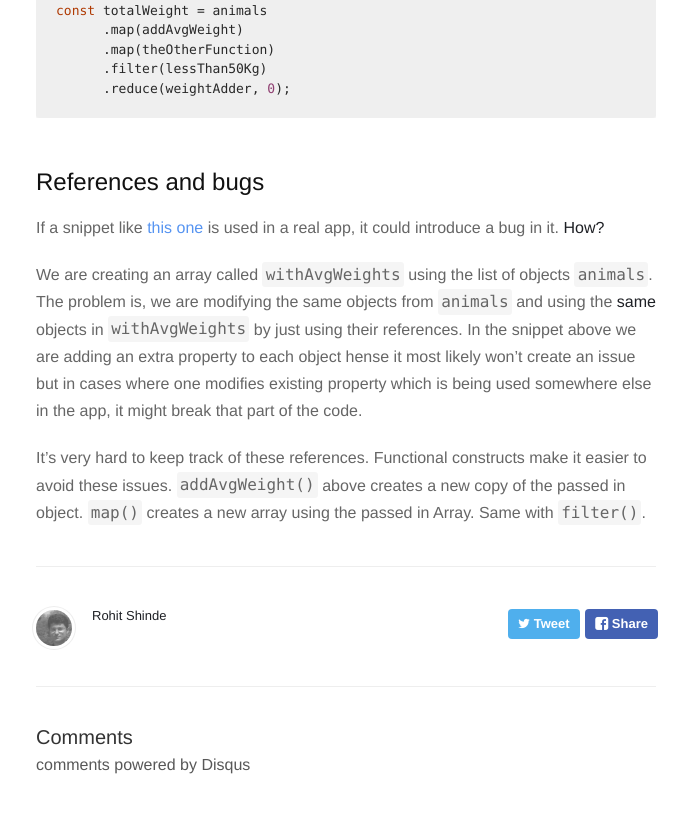
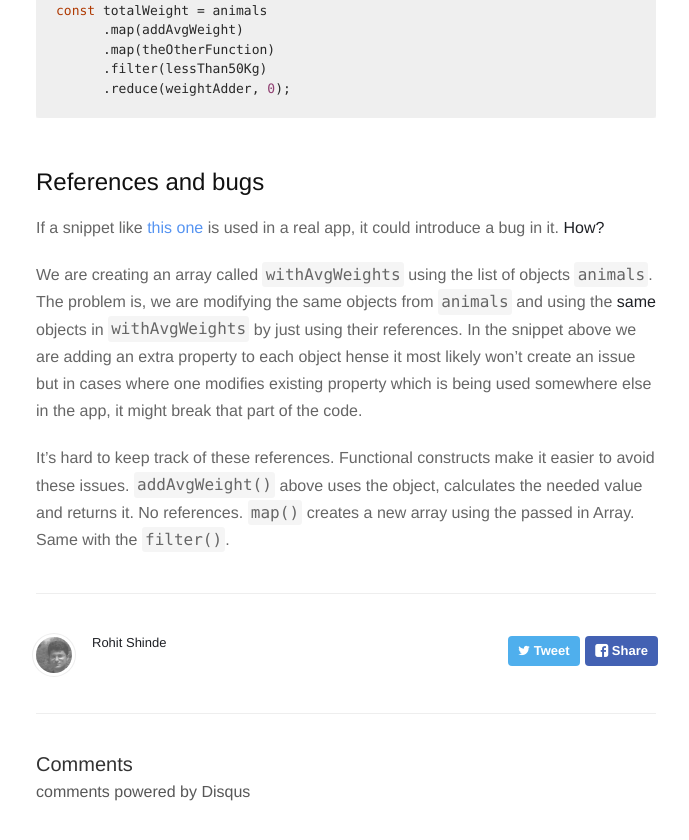
Before and after one commit to shinderohitt/shinderohitt.github.io, a Jekyll site: the page built from _posts/2017-08-05-Why-map-filter-or-reduce.markdown, in a window 1280 px wide and 900 px high, scrolled down 4565 px. Shown: the top 840 px of the window, without its empty margins (294-983 px from the left). Built offline with Jekyll 4.4.1, drawn with Linux system fonts in a browser that asks for light colours; nearby versions of some CDN libraries; comment, search, counter and statistics services are not loaded.

Commit message:
Change last para to reflect upon updated example

```diff
--- a/_posts/2017-08-05-Why-map-filter-or-reduce.markdown
+++ b/_posts/2017-08-05-Why-map-filter-or-reduce.markdown
@@ -237,7 +237,8 @@ most likely  won't create an issue but in cases where one modifies
 existing property which is being used somewhere else in the app,
 it might break that part of the code.
 
-It's very hard to keep track of these references. Functional constructs
-make it easier to avoid these issues. `addAvgWeight()` above creates a
-new copy of the passed in object. `map()` creates
-a new array using the passed in Array. Same with `filter()`.
+It's hard to keep track of these references. Functional constructs
+make it easier to avoid these issues. `addAvgWeight()` above uses
+the object, calculates the needed value and returns it. No references.
+`map()` creates a new array using the passed in Array.
+Same with the `filter()`.
```
